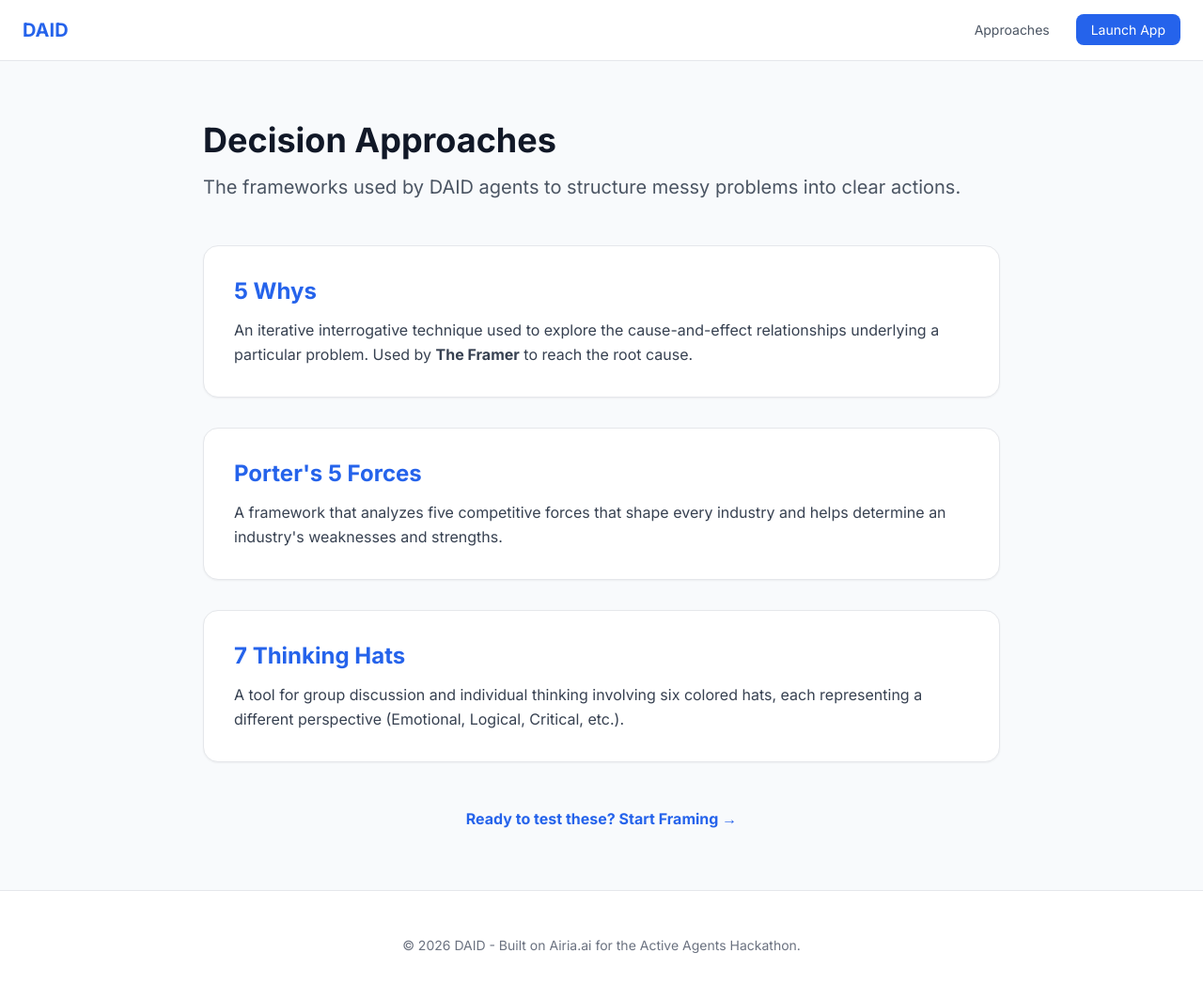
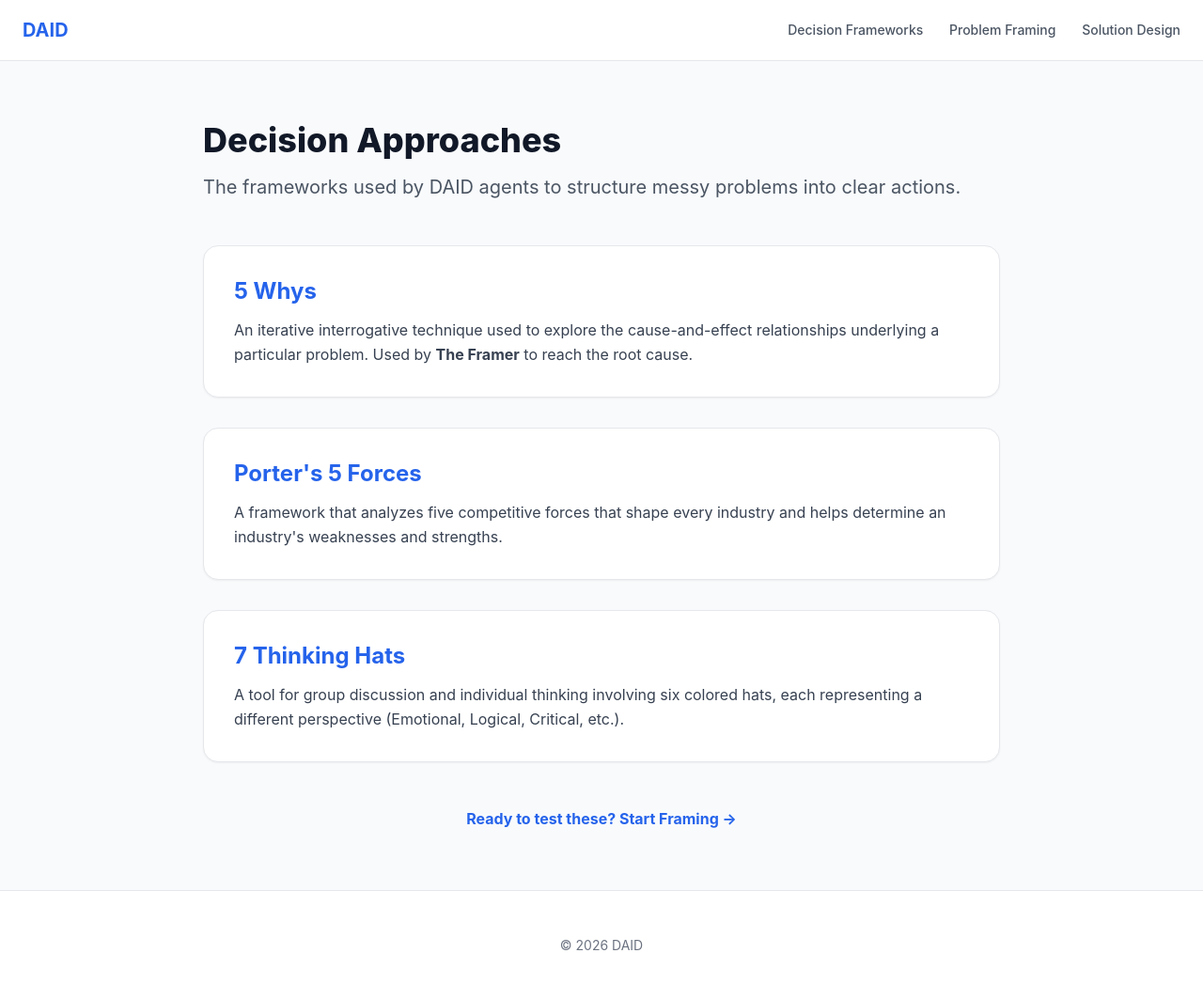
Before and after one commit to edimaudo/DAID, a FastAPI app: page /decision-information in a window 1280 px wide. Shown: the whole page at 94% size. Run offline with FastAPI, Linux system fonts and the light colour scheme; some libraries are stand-ins or nearby versions.

Commit message:
Update base.html

```diff
--- a/templates/base.html
+++ b/templates/base.html
@@ -5,7 +5,6 @@
     <meta name="viewport" content="width=device-width, initial-scale=1.0">
     <title>DAID - Decision Intelligence</title>
     <script src="https://cdn.tailwindcss.com"></script>
-    <link href="https://fonts.googleapis.com/css2?family=Inter:wght@400;600;700&display=swap" rel="stylesheet">
     <style>body { font-family: 'Inter', sans-serif; }</style>
     {% block head %}{% endblock %}
 </head>
@@ -14,8 +13,9 @@
         <div class="max-w-7xl mx-auto px-6 h-16 flex items-center justify-between">
             <a href="/" class="text-xl font-bold text-blue-600">DAID</a>
             <div class="space-x-6 text-sm font-medium text-gray-600">
-                <a href="/decision-information" class="hover:text-blue-600">Approaches</a>
-                <a href="/framer" class="bg-blue-600 text-white px-4 py-2 rounded-lg hover:bg-blue-700 transition-colors">Launch App</a>
+                <a href="/decision-information" class="hover:text-blue-600">Decision Frameworks</a>
+                <a href="/framer" class="hover:text-blue-600">Problem Framing</a>
+                <a href="/app" class="hover:text-blue-600">Solution Design</a>
             </div>
         </div>
     </nav>
@@ -26,7 +26,7 @@
 
     <footer class="bg-white border-t py-12">
         <div class="max-w-7xl mx-auto px-6 text-center text-gray-500 text-sm">
-            &copy; 2026 DAID - Built on Airia.ai for the Active Agents Hackathon.
+            &copy; 2026 DAID
         </div>
     </footer>
 </body>
```
